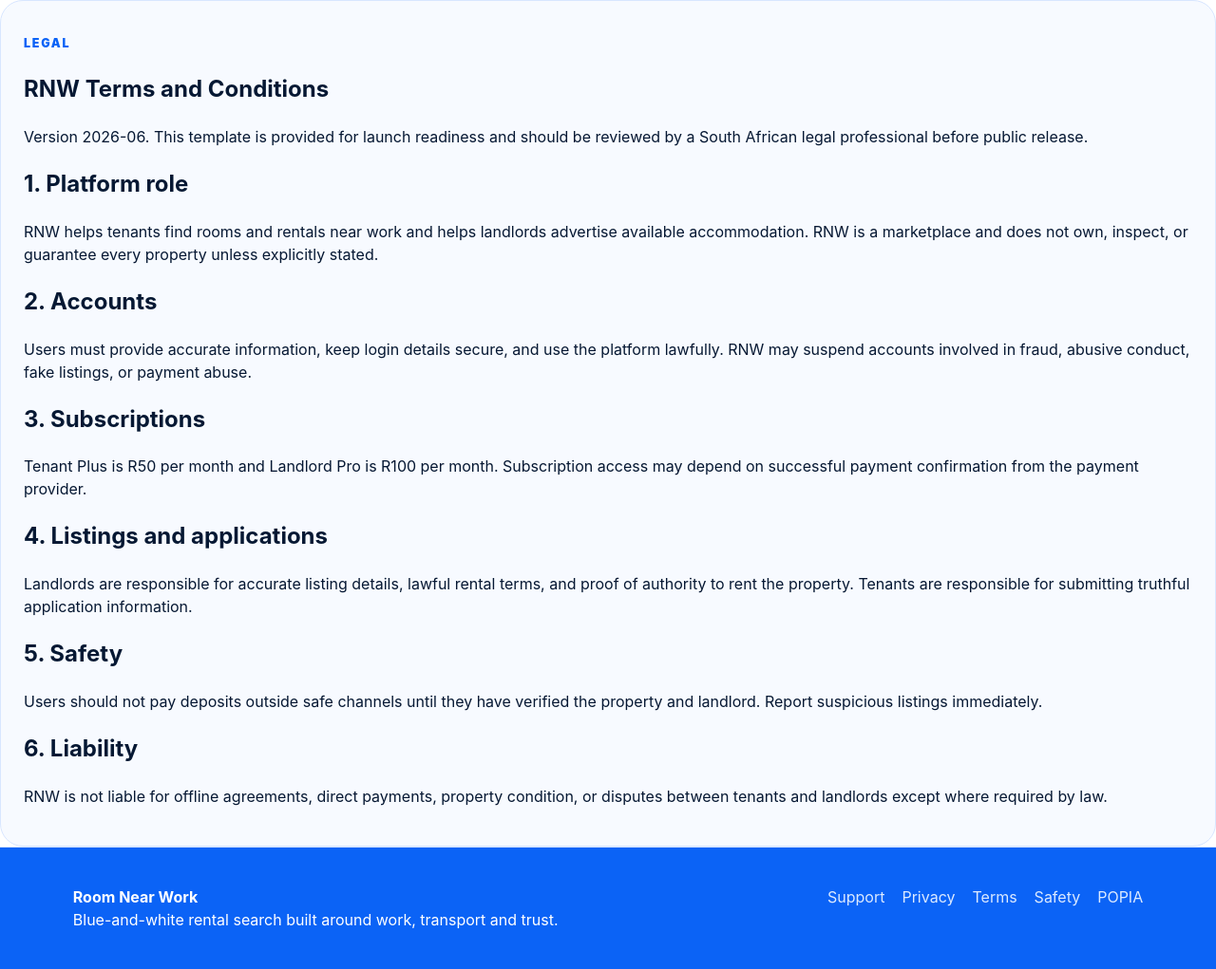
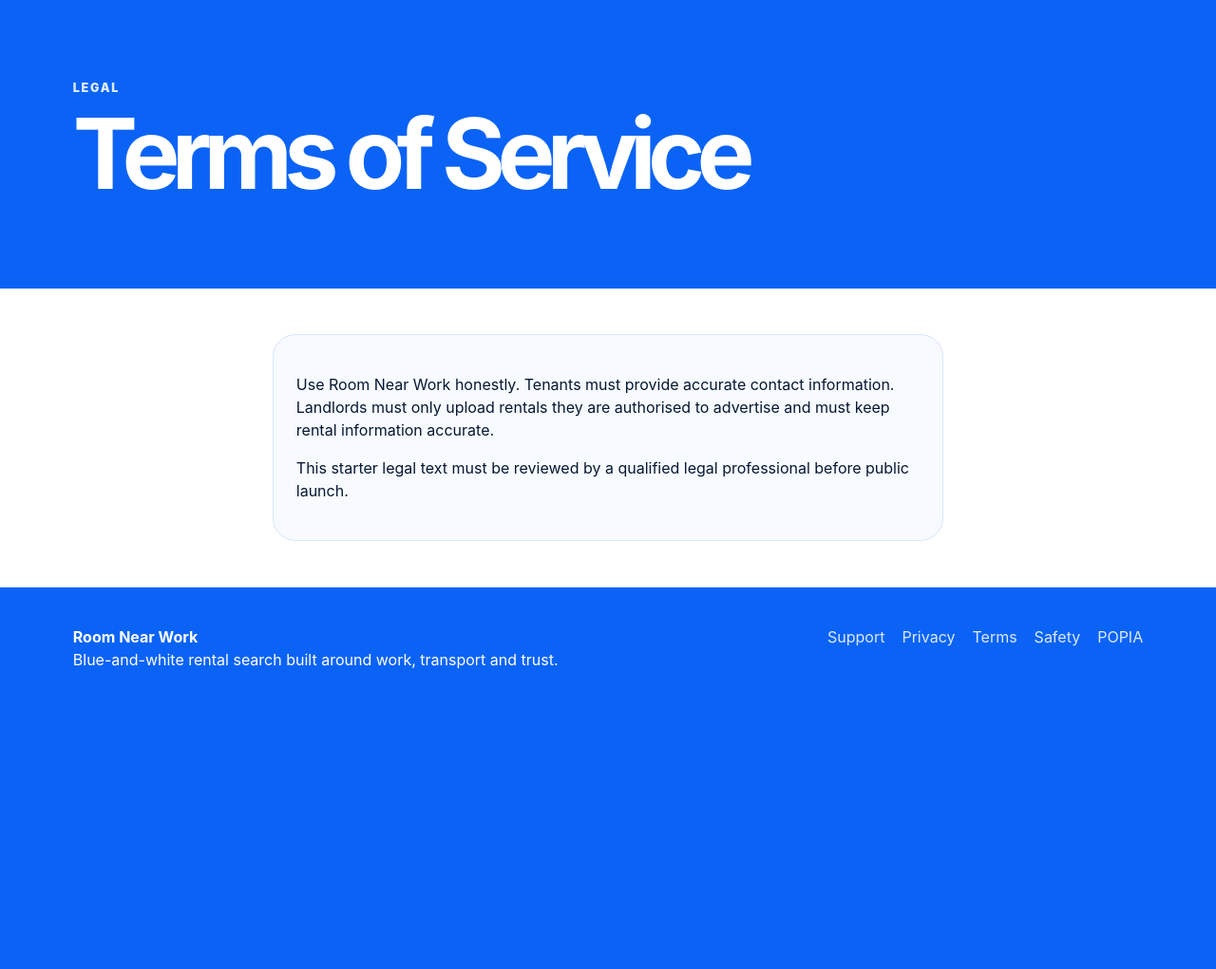
Before and after one commit to reddycea/RoomNearWork, a Flask app: page /legal/terms in a window 1280 px wide. Shown: the part 81-1102 px from the top of the page at 95% size. After the commit the page ends 786 px from the top, so only its background shows below. Run offline with Flask 3, Linux system fonts and the light colour scheme; parts of the project's set-up code (start-up, migrations or seed data) failed here and were passed over.

Commit message:
Add files via upload

```diff
--- /dev/null
+++ b/backend/rnw/templates/legal/data_requests.html
@@ -0,0 +1,6 @@
+{% extends 'base.html' %}
+{% block title %}Data Requests — Room Near Work{% endblock %}
+{% block content %}
+<section class="page-hero compact"><p class="eyebrow">Legal</p><h1>Data Requests</h1></section>
+<section class="dashboard narrow"><div class="panel"><p>To request account deletion, data export, or correction, contact support with the subject “Data request”. Admin will verify identity before releasing or deleting personal data.</p><p>This starter legal text must be reviewed by a qualified legal professional before public launch.</p></div></section>
+{% endblock %}
--- a/backend/rnw/templates/legal/terms.html
+++ b/backend/rnw/templates/legal/terms.html
@@ -1,15 +1,6 @@
 {% extends 'base.html' %}
-{% block title %}Terms and Conditions — RNW{% endblock %}
+{% block title %}Terms of Service — Room Near Work{% endblock %}
 {% block content %}
-<section class="panel legal">
-  <p class="eyebrow">Legal</p>
-  <h1>RNW Terms and Conditions</h1>
-  <p class="muted">Version 2026-06. This template is provided for launch readiness and should be reviewed by a South African legal professional before public release.</p>
-  <h2>1. Platform role</h2><p>RNW helps tenants find rooms and rentals near work and helps landlords advertise available accommodation. RNW is a marketplace and does not own, inspect, or guarantee every property unless explicitly stated.</p>
-  <h2>2. Accounts</h2><p>Users must provide accurate information, keep login details secure, and use the platform lawfully. RNW may suspend accounts involved in fraud, abusive conduct, fake listings, or payment abuse.</p>
-  <h2>3. Subscriptions</h2><p>Tenant Plus is R50 per month and Landlord Pro is R100 per month. Subscription access may depend on successful payment confirmation from the payment provider.</p>
-  <h2>4. Listings and applications</h2><p>Landlords are responsible for accurate listing details, lawful rental terms, and proof of authority to rent the property. Tenants are responsible for submitting truthful application information.</p>
-  <h2>5. Safety</h2><p>Users should not pay deposits outside safe channels until they have verified the property and landlord. Report suspicious listings immediately.</p>
-  <h2>6. Liability</h2><p>RNW is not liable for offline agreements, direct payments, property condition, or disputes between tenants and landlords except where required by law.</p>
-</section>
+<section class="page-hero compact"><p class="eyebrow">Legal</p><h1>Terms of Service</h1></section>
+<section class="dashboard narrow"><div class="panel"><p>Use Room Near Work honestly. Tenants must provide accurate contact information. Landlords must only upload rentals they are authorised to advertise and must keep rental information accurate.</p><p>This starter legal text must be reviewed by a qualified legal professional before public launch.</p></div></section>
 {% endblock %}
```
Also changed, not shown: backend/rnw/templates/legal/popia.html (+5 -5 lines), backend/rnw/templates/legal/privacy.html (+3 -8 lines), backend/rnw/templates/legal/safety.html (+5 -4 lines).
